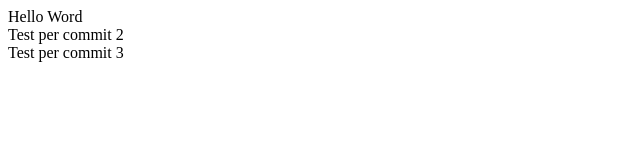
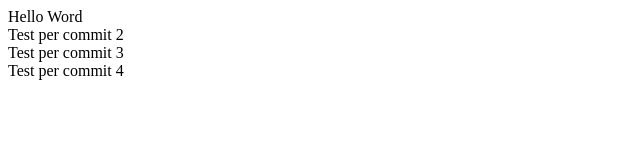
Before and after one commit to MikePio/htmlcss-hello, a plain HTML site: page index.html in a window 1280 px wide. Shown: the whole page, without its empty margins (0-640 px from the left). Drawn offline with Linux system fonts and the light colour scheme.

Commit message:
Test per commit 4

```diff
--- a/index.html
+++ b/index.html
@@ -10,5 +10,7 @@
     <div>Hello Word</div>
     <div>Test per commit 2</div>
     <div>Test per commit 3</div>
+    <div>Test per commit 4</div>
+
 </body>
 </html>
```
